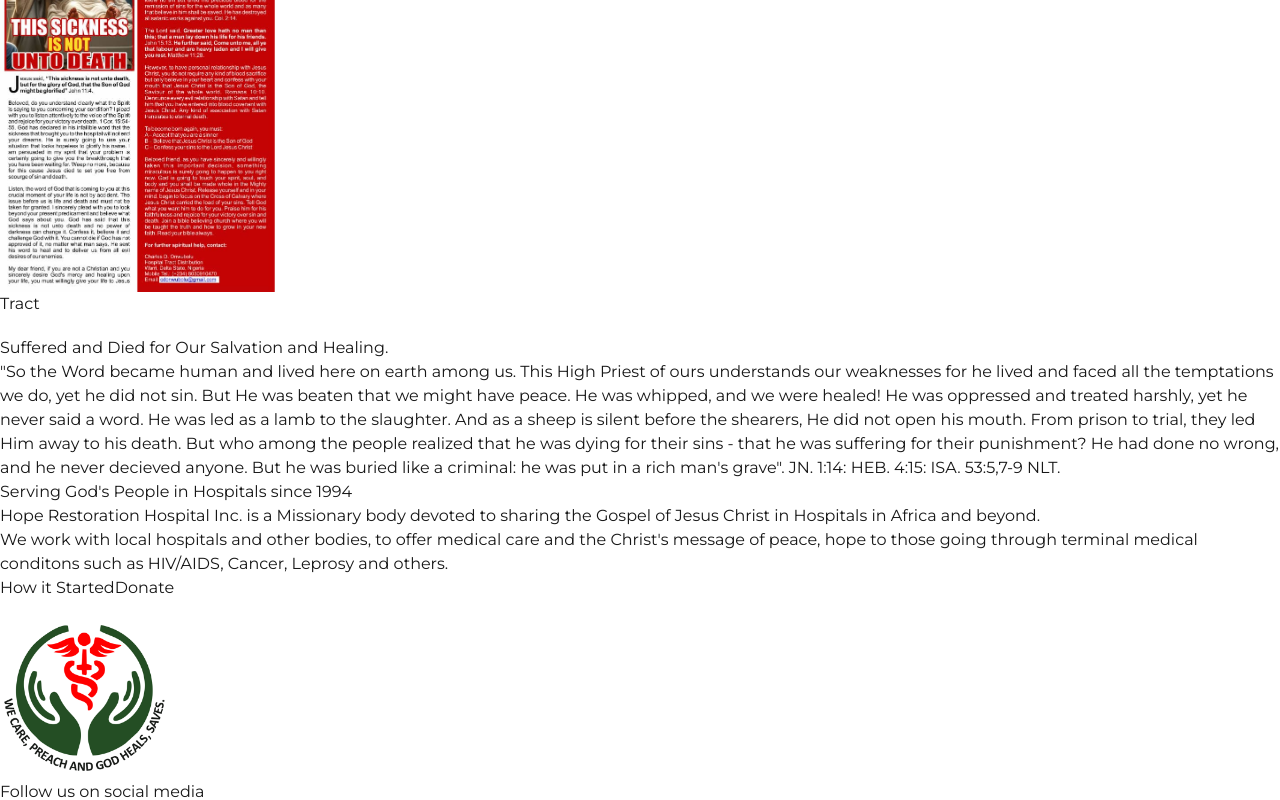
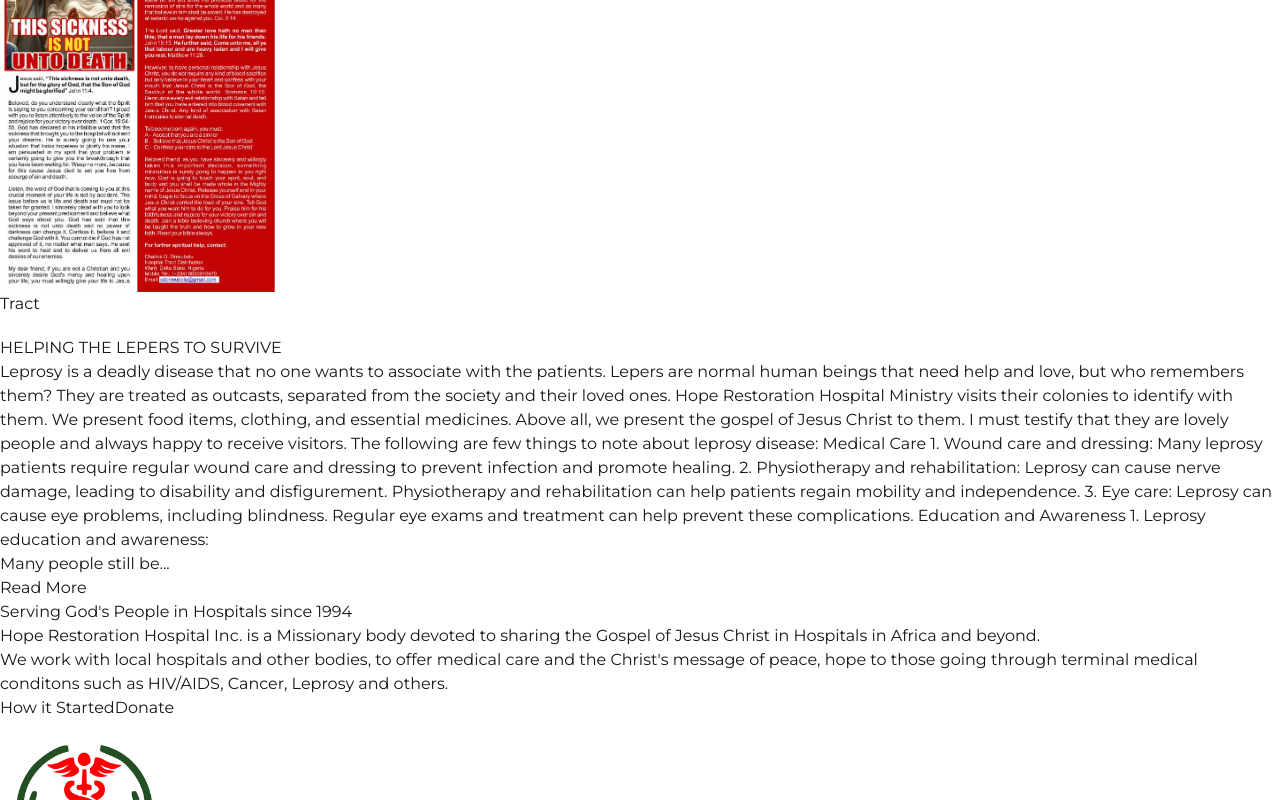
Before and after one commit to kvngOluchi/HopeRestorationHospitalMinistry, a Next.js app: page / in a window 1280 px wide. Shown: the part 2153-2953 px from the top of the page. Built offline with nearby package versions, Linux system fonts and the light colour scheme; a web font is replaced by a local one.

Commit message:
updated pages

```diff
--- a/src/app/components/home-page/message/index.tsx
+++ b/src/app/components/home-page/message/index.tsx
@@ -1,29 +1,36 @@
+import ReadMore from "@/ui/read-more";
 import React from "react";
 
 export default function Message() {
+  const str =
+    "Many people still believe that leprosy is contagious and incurable. Education and awareness programs can help dispel these myths and reduce stigma. 2. Literacy programs: Many leprosy patients have limited access to education. Literacy programs can help them learn to read and write. Social and Economic Support 1. Food and nutrition support: Leprosy patients often struggle to access nutritious food, leading to malnutrition and related health problems. 2. Shelter and housing support: Many leprosy colonies lack adequate housing and sanitation facilities. Support for shelter and housing can help improve living conditions. 3. Microfinance and livelihood support: Leprosy patients often struggle to access employment and economic opportunities. Microfinance and livelihood support can help them start small businesses and improve their economic situation. Emotional and Psychological Support 1. Counseling and mental health support: Leprosy patients often experience stigma, discrimination, and emotional distress. Counseling and mental health support can help them cope with these challenges. 2. Social support and community building: Leprosy patients often feel isolated and disconnected from their communities. Social support and community building programs can help them build relationships and connections.";
   return (
     <section className="layout-spacing mt-20 px-10">
       <div className="custom-container mb-20 ">
         <div className=" text-center font-bold text-2xl">
-          <h2 className="mt-20">
-            Suffered and Died for Our Salvation and Healing.
-          </h2>
+          <h2 className="mt-20">HELPING THE LEPERS TO SURVIVE</h2>
           <div className="w-12 h-1 bg-[#423e73] m-auto mb-5"></div>
         </div>
-        <p className="text-center text-lg font-bold">
-          "So the Word became human and lived here on earth among us. This High
-          Priest of ours understands our weaknesses for he lived and faced all
-          the temptations we do, yet he did not sin. But He was beaten that we
-          might have peace. He was whipped, and we were healed! He was oppressed
-          and treated harshly, yet he never said a word. He was led as a lamb to
-          the slaughter. And as a sheep is silent before the shearers, He did
-          not open his mouth. From prison to trial, they led Him away to his
-          death. But who among the people realized that he was dying for their
-          sins - that he was suffering for their punishment? He had done no
-          wrong, and he never decieved anyone. But he was buried like a
-          criminal: he was put in a rich man's grave". JN. 1:14: HEB. 4:15: ISA.
-          53:5,7-9 NLT.
+        <p className="">
+          Leprosy is a deadly disease that no one wants to associate with the
+          patients. Lepers are normal human beings that need help and love, but
+          who remembers them? They are treated as outcasts, separated from the
+          society and their loved ones. Hope Restoration Hospital Ministry
+          visits their colonies to identify with them. We present food items,
+          clothing, and essential medicines. Above all, we present the gospel of
+          Jesus Christ to them. I must testify that they are lovely people and
+          always happy to receive visitors. The following are few things to note
+          about leprosy disease: Medical Care 1. Wound care and dressing: Many
+          leprosy patients require regular wound care and dressing to prevent
+          infection and promote healing. 2. Physiotherapy and rehabilitation:
+          Leprosy can cause nerve damage, leading to disability and
+          disfigurement. Physiotherapy and rehabilitation can help patients
+          regain mobility and independence. 3. Eye care: Leprosy can cause eye
+          problems, including blindness. Regular eye exams and treatment can
+          help prevent these complications. Education and Awareness 1. Leprosy
+          education and awareness:
         </p>
+        <ReadMore text={str} />
       </div>
     </section>
   );
--- a/src/app/components/home-page/tract/index.tsx
+++ b/src/app/components/home-page/tract/index.tsx
@@ -15,7 +15,7 @@
             <span className="flex justify-center">
               <Image
                 className=""
-                src={"/Image/IMG-20241227-WA0049.png"}
+                src={"/Image/i-watched-her-die.jpg"}
                 alt="Picture of a Road Reclaimer"
                 width={275}
                 height={250}
@@ -27,7 +27,7 @@
             <span className="flex justify-center">
               <Image
                 className=""
-                src={"/Image/IMG-20241227-WA0052.png"}
+                src={"/Image/IMG-20241227-WA0054.png"}
                 alt="Picture of a Road Reclaimer"
                 width={275}
                 height={250}
```
Also changed, not shown: src/app/components/contact-us/contact-det/index.tsx (+11 -1 lines), src/app/components/tracts-page/tract-detail/index.tsx (+12 -5 lines), public/Image/i-watched-her-die.jpg (added).
